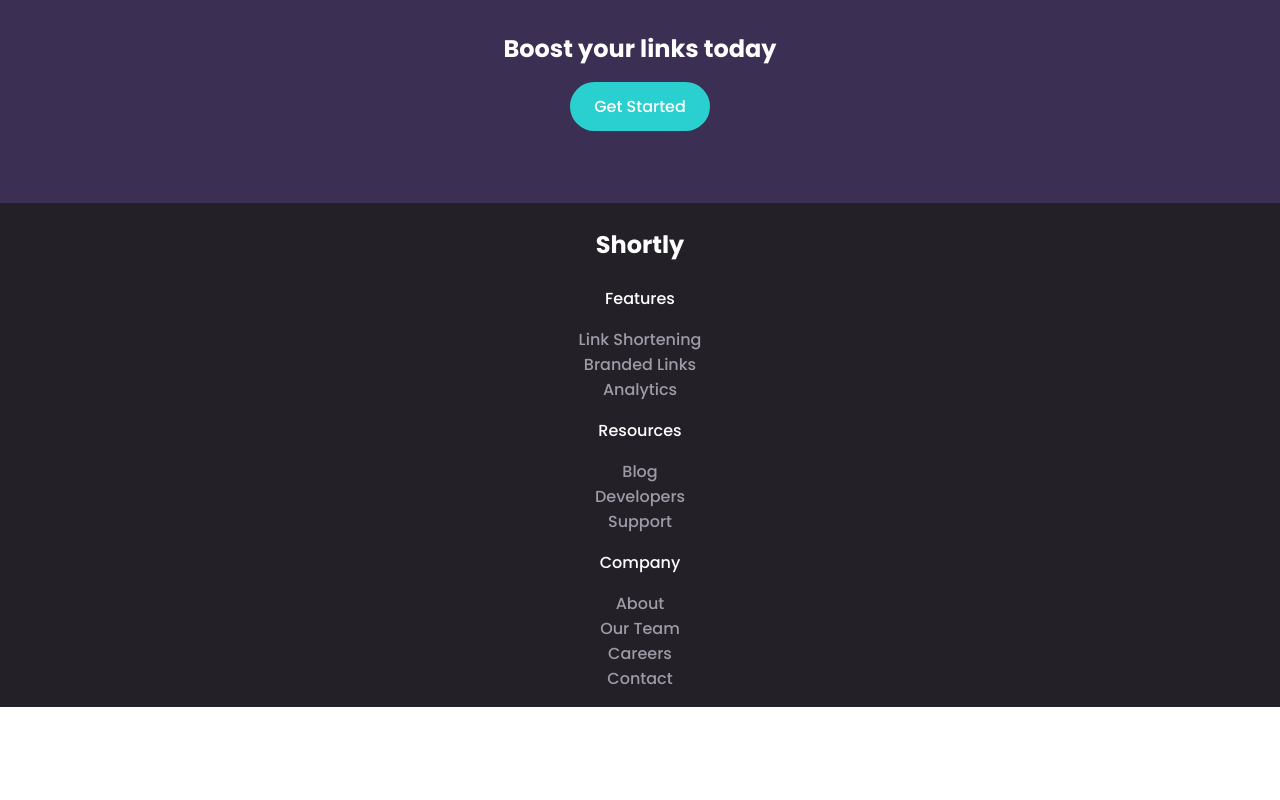
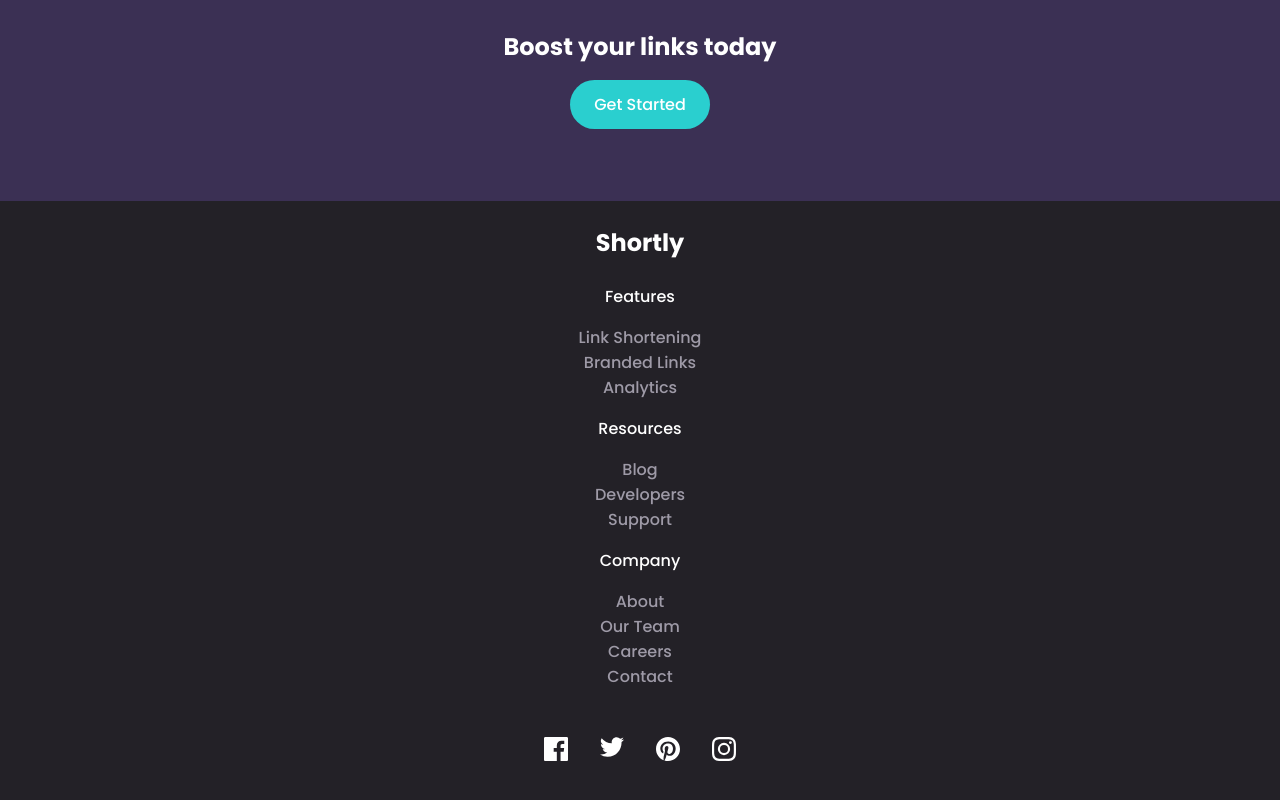
Before and after one commit to Erleh/url-shortener, a React (Vite) app in the folder front-end/: page / in a window 1280 px wide. Shown: the part 2125-2925 px from the top of the page. Before the commit the page ends 2832 px from the top, so only its background shows below. Built offline with nearby package versions, Linux system fonts and the light colour scheme.

Commit message:
Added styling to result cards and to footer for mobile

```diff
--- a/front-end/src/App.css
+++ b/front-end/src/App.css
@@ -164,22 +164,26 @@ nav .card {
 
 #results{
   background-color: var(--clr-nt-200);
-  border: solid red 1px;
   width: 100%;
 }
 
 .result {
-  max-width: 90%;
+  max-width: 18rem;
+  padding: .7rem;
   background-color: white;
   color: var(--clr-nt-600);
   border-radius: 0;
+}
+
+.result + .result {
+  margin-top: 1rem;
 }
 
 .result p {
   white-space: nowrap;
   overflow: hidden;
   text-overflow: ellipsis;
-  margin: .5rem;
+  margin: .5rem 0;
 }
 
 .result hr {
@@ -188,9 +192,26 @@ nav .card {
 }
 
 .result a {
-  margin: .5rem;
+  margin: .5rem 0;
   text-align: left;
   color: var(--clr-prm-high);
+}
+
+.result button {
+  background-color: var(--clr-prm-high);
+  color: white;
+  padding: .5rem;
+  border-radius: .5rem;
+}
+
+.socials {
+  flex-direction: row;
+  padding: 1rem;
+  color: white;
+}
+
+.socials li {
+  padding: 1rem;
 }
 
 #statistics {
--- a/front-end/src/components/CallTo.jsx
+++ b/front-end/src/components/CallTo.jsx
@@ -7,7 +7,7 @@ export default function CallTo() {
             <div className="content">
                 <h1>More than just shorter links</h1>
                 <p>Build your brand's recognition and<br></br> get detailed insights on how your links are performing.</p>
-                <a>Get Started</a>
+                <a href="">Get Started</a>
             </div>
         </div>
     )
--- a/front-end/src/components/CallToBanner.jsx
+++ b/front-end/src/components/CallToBanner.jsx
@@ -3,7 +3,7 @@ export default function CallToBanner() {
         <>
         <div className="container banner content">
             <h2>Boost your links today</h2>
-            <a>Get Started</a>
+            <a href="">Get Started</a>
         </div>
         </>
     )
--- a/front-end/src/components/Linker.jsx
+++ b/front-end/src/components/Linker.jsx
@@ -8,6 +8,7 @@ function Result({url, shortUrl, id}) {
             <p className="url">{url}</p>
             <hr/>
             <a href={shortUrl} className="shortened" target="_blank">{shortUrl}</a>
+            <button>Copy</button>
         </li>
         </>
     );
@@ -47,8 +48,6 @@ export default function Linker() {
                     ...shortUrls,
                     [url] : res.data.result["full_short_link"]
                 });
-                // createResult(res.data.result["full_short_link"]);
-                console.log(res.data.result["full_short_link"]);
             });
     }
 
--- a/front-end/src/components/PageFoot.jsx
+++ b/front-end/src/components/PageFoot.jsx
@@ -1,3 +1,8 @@
+import FacebookIcon from '../images/icon-facebook.svg';
+import TwitterIcon from '../images/icon-twitter.svg';
+import PinterestIcon from '../images/icon-pinterest.svg';
+import InstagramIcon from '../images/icon-instagram.svg';
+
 function LinksList({category, listItems}) {
     let itemList = listItems.map(item => {
         return (
@@ -17,6 +22,27 @@ function LinksList({category, listItems}) {
     )
 }
 
+function Socials() {
+    return (
+        <>
+        <ul className="container socials">
+            <li>
+                <a href=""><img src={FacebookIcon} /> </a>
+            </li>
+            <li>
+                <a href=""><img src={TwitterIcon} /> </a>
+            </li>
+            <li>
+                <a href=""><img src={PinterestIcon} /> </a>
+            </li>
+            <li>
+                <a href=""><img src={InstagramIcon} /> </a>
+            </li>
+        </ul>
+        </>
+    )
+}
+
 export default function PageFoot() {
     return (
         <>
@@ -25,6 +51,7 @@ export default function PageFoot() {
             <LinksList category="Features" listItems={["Link Shortening", "Branded Links", "Analytics"]}/>
             <LinksList category="Resources" listItems={["Blog", "Developers", "Support"]}/>
             <LinksList category="Company" listItems={["About", "Our Team", "Careers", "Contact"]}/>
+            <Socials />
         </footer>
         </>
     );
```
